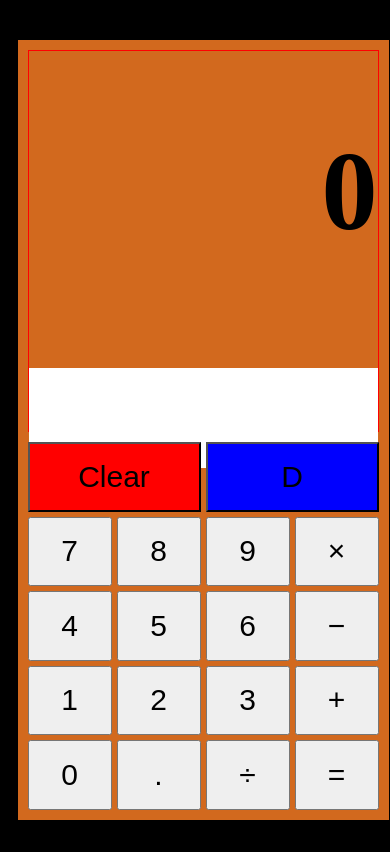
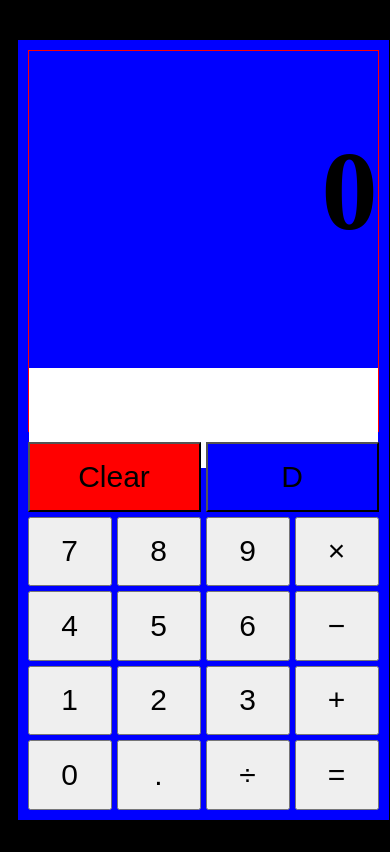
Before and after one commit to marloBarksdale/Calculator, a plain HTML site: page index.html in a window 390 px wide. Drawn offline with Linux system fonts and the light colour scheme.

Commit message:
media queries

```diff
--- a/style.css
+++ b/style.css
@@ -83,7 +83,7 @@ input[type="text"] {
     .center {
       height:90%;
       width:90%;
-      background-color: chocolate;
+
     }
 
 
```
